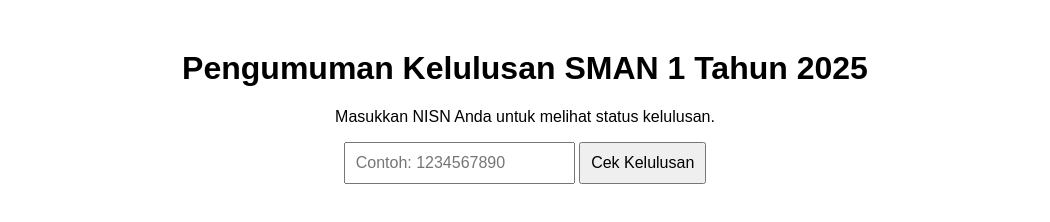
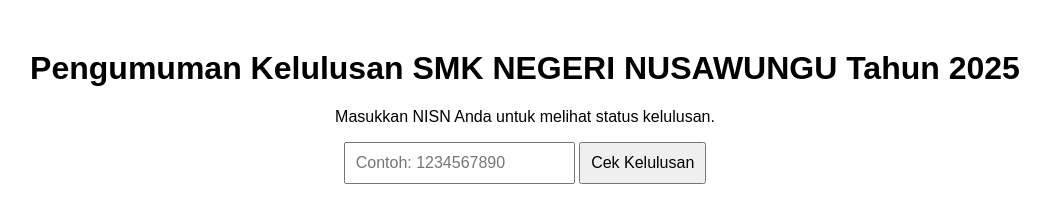
Before and after one commit to mapelototronik/kelulusan-smk-negeri-nusawungu, a plain HTML site: page index.html in a window 1280 px wide. Shown: the whole page, without its empty margins (115-1165 px from the left). Drawn offline with Linux system fonts and the light colour scheme.

Commit message:
Update index.html

```diff
--- a/index.html
+++ b/index.html
@@ -27,7 +27,7 @@
 </head>
 <body>
 
-  <h1>Pengumuman Kelulusan SMAN 1 Tahun 2025</h1>
+  <h1>Pengumuman Kelulusan SMK NEGERI NUSAWUNGU Tahun 2025</h1>
   <p>Masukkan NISN Anda untuk melihat status kelulusan.</p>
 
   <input type="text" id="nisnInput" placeholder="Contoh: 1234567890">
```
